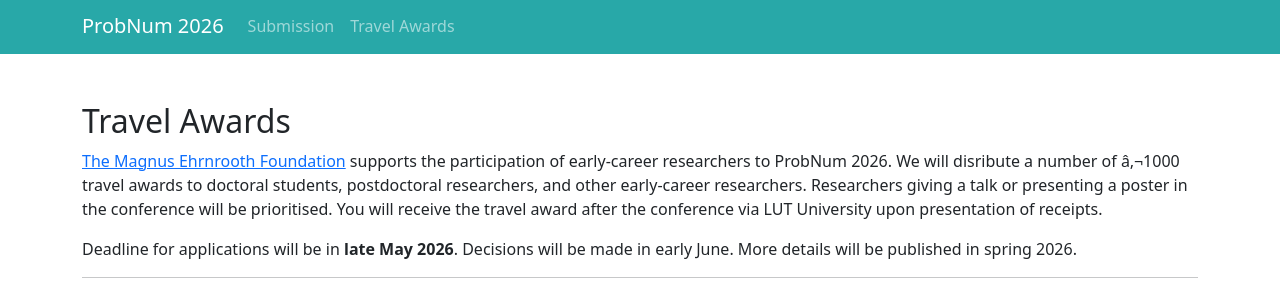
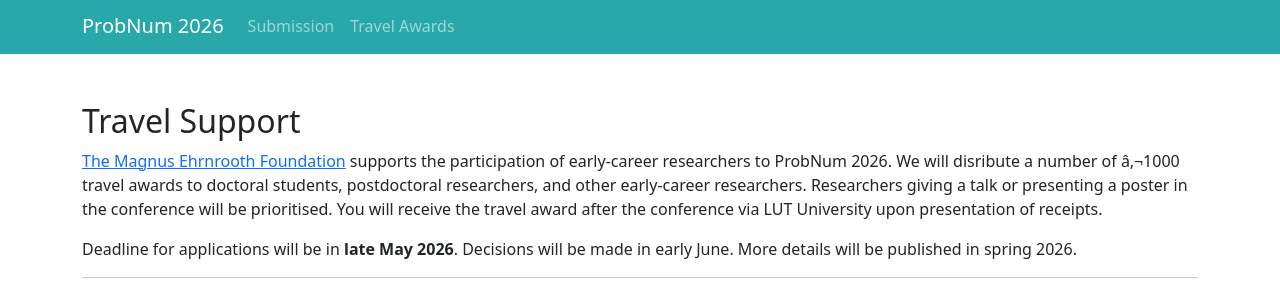
Before and after one commit to probnum2026/probnum2026.github.io, a Jekyll site: the page built from support.md, in a window 1280 px wide. Shown: the part 275-573 px from the top of the page. Built offline with Jekyll 4.4.1, drawn with Linux system fonts in a browser that asks for light colours; nearby versions of some CDN libraries.

Commit message:
fix title

```diff
--- a/support.md
+++ b/support.md
@@ -4,7 +4,7 @@ title: "ProbNum 2026 &ndash; Travel Support"
 header_image: LUT.jpg
 ---
 
-## Travel Awards
+## Travel Support
 
 [The Magnus Ehrnrooth Foundation](https://magnusehrnroothinsaatio.fi/en/frontpage/) supports the participation of early-career researchers to ProbNum 2026.
 We will disribute a number of &#8364;1000 travel awards to doctoral students, postdoctoral researchers, and other early-career researchers.
```
